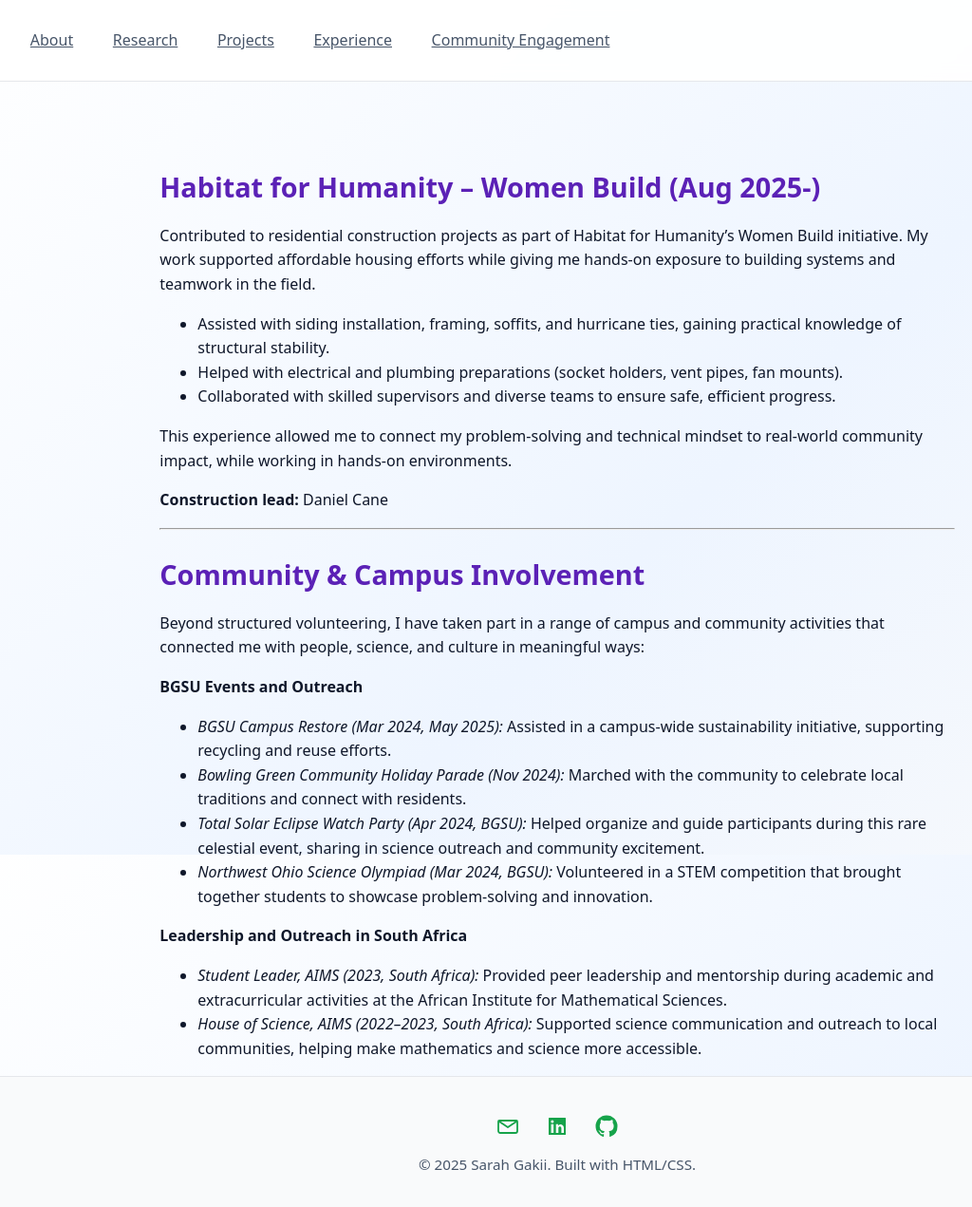
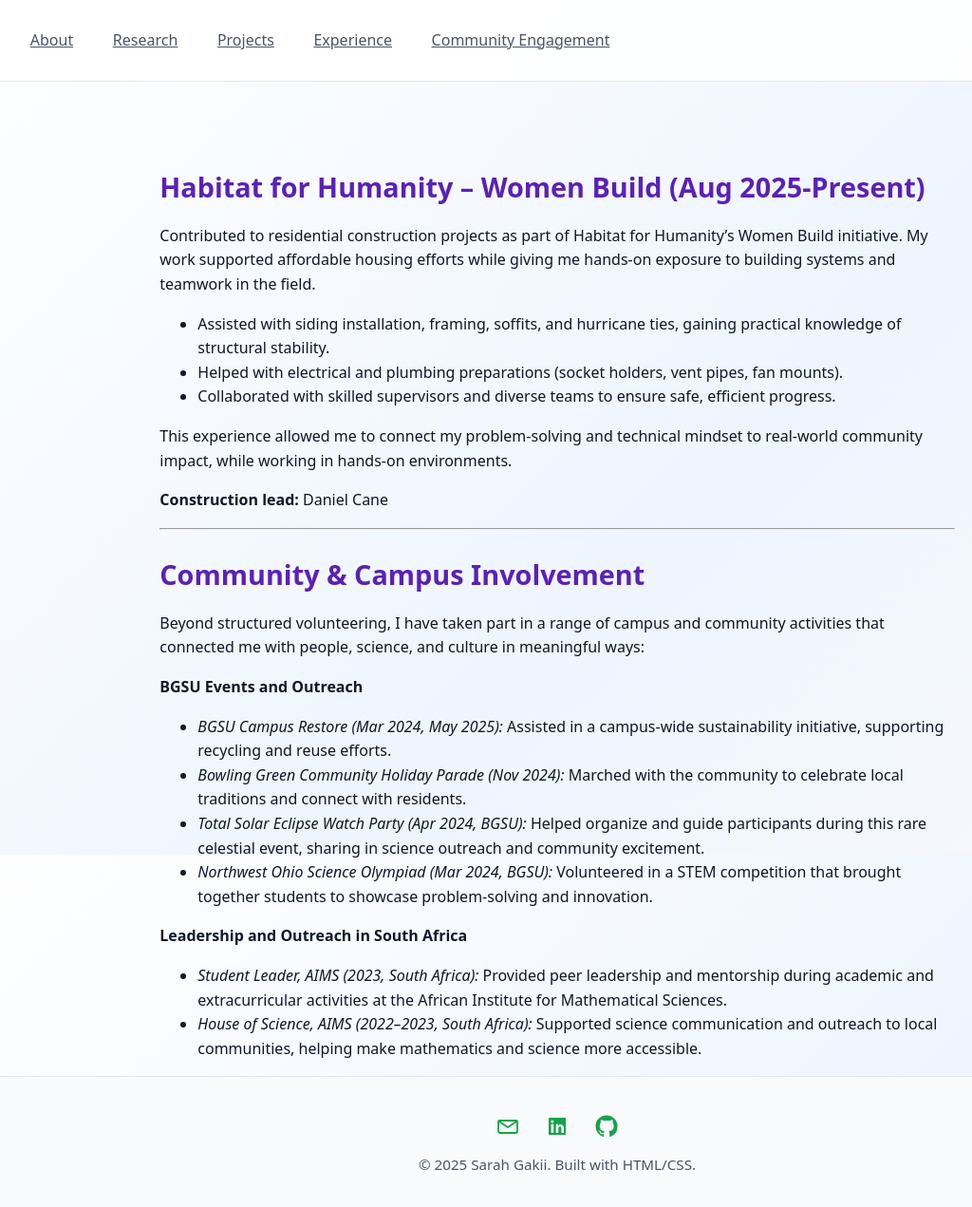
Before and after one commit to SARAH-GAKII/sarah-gakii.github.io, a Jekyll site: the page built from community-engagement.md, in a window 1280 px wide and 1303 px high. Shown: the top 1271 px of the window at 95% size, without its empty margins (53-1077 px from the left). Built offline with Jekyll 4.4.1, drawn with Linux system fonts in a browser that asks for light colours.

Commit message:
Update date range for Women Build initiative

```diff
--- a/community-engagement.md
+++ b/community-engagement.md
@@ -5,7 +5,7 @@
 
 <div class="content content-narrow" markdown="1">
 
-## Habitat for Humanity – Women Build (Aug 2025-)
+## Habitat for Humanity – Women Build (Aug 2025-Present)
 
 Contributed to residential construction projects as part of Habitat for Humanity’s Women Build initiative. My work supported affordable housing efforts while giving me hands-on exposure to building systems and teamwork in the field.
 
```
